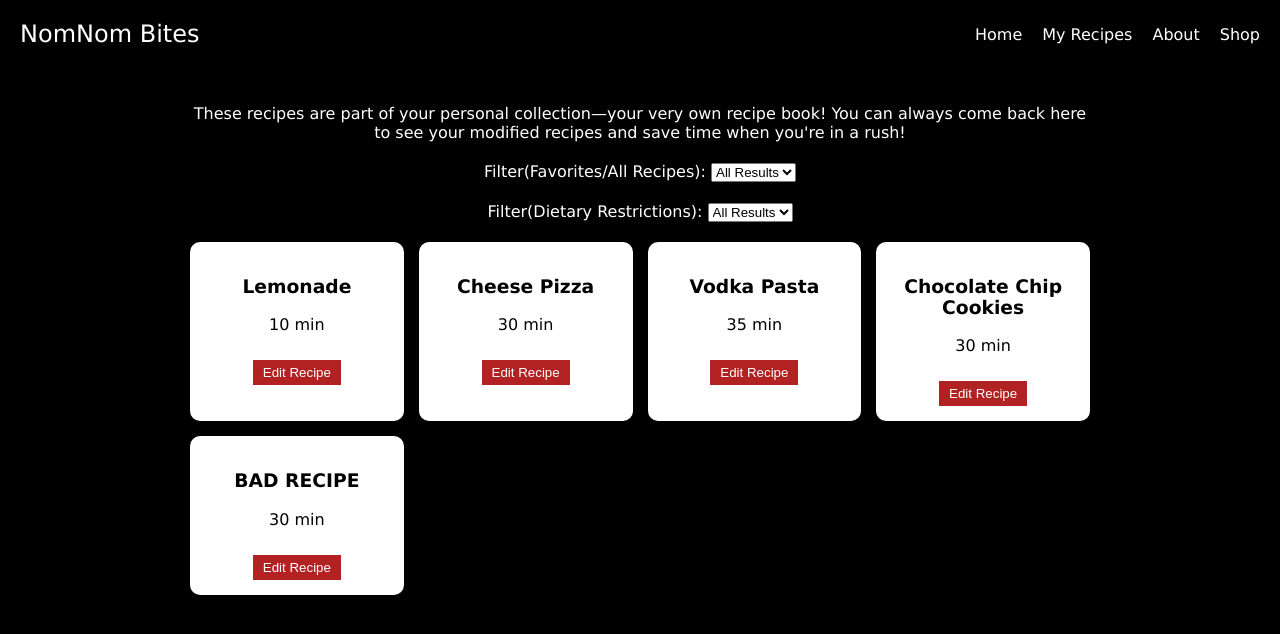
After one commit to sudocanttype/CS-3354.002-Team-5, a Flask app: page /myrecipes in a window 1280 px wide. The commit adds this page. Shown: the top 634 px of the page. Run offline with Flask 3, Linux system fonts and the light colour scheme.

Commit message:
My Recipes
- Rec

```diff
--- a/app.py
+++ b/app.py
@@ -13,5 +13,9 @@ def landingpage():  # homepage of application
 def loginpage():
     return render_template('loginpage.html')
 
+@app.route('/myrecipes') # when "My Recipes" button is clicked redirected to recipes page
+def myrecipes():
+    return render_template('recipes.html')
+
 if __name__ == '__main__':
     app.run()
--- a/templates/loginpage.html
+++ b/templates/loginpage.html
@@ -86,7 +86,7 @@
       <div class="logo">NomNom Bites</div>
       <div class="nav-items">
         <a href="{{ url_for('landingpage') }}">Home</a> <!-- landingpage calls the function in app.py-->
-        <a href="#">My Recipes</a> <!-- In href "#" makes a button clickable but does not redirect-->
+        <a href="{{url_for('myrecipes')}}">My Recipes</a>
         <a href="#">About</a>
         <a href="#">Shop</a>
       </div>
--- a/templates/practicelandingwebpage.html
+++ b/templates/practicelandingwebpage.html
@@ -123,7 +123,7 @@
 	        <div class="logo">NomNom Bites</div>
 	        <div class="nav-items">
 	            <a href="{{ url_for('landingpage') }}">Home</a> <!-- landingpage calls the function in app.py-->
-	            <a href="#">My Recipes</a> <!-- In href "#" makes a button clickable but does not redirect-->
+	            <a href="{{url_for('myrecipes')}}">My Recipes</a>
 	            <a href="#">About</a>
 	            <a href="#">Shop</a>
 	        </div>
--- /dev/null
+++ b/templates/recipes.html
@@ -0,0 +1,130 @@
+<!DOCTYPE html>
+<html lang="en">
+<head>
+    <meta charset="UTF-8">
+    <meta name="viewport" content="width=device-width, initial-scale=1.0">
+    <title>My Recipes</title>
+    <style>
+    body {
+            font-family: 'Verdana', sans-serif;
+            margin: 0;
+            padding: 0;
+            background-color: black;
+            color: white;
+        }
+    .navbar {
+      display: flex;
+      justify-content: space-between; /* pushes left + right apart */
+      align-items: center;
+      padding: 20px;
+      top: 0;
+        }
+    .logo {
+      color: white;
+      font-size: 24px;
+        }
+    .nav-items {
+      display: flex;
+      gap: 20px;
+    }
+
+    .nav-items a {
+      color: white;
+      text-decoration: none;
+    }
+    .container {
+            max-width: 900px;
+            margin: auto;
+            padding: 20px;
+            text-align: center;
+    }
+    .recipes {
+            display: grid;
+            grid-template-columns: repeat(auto-fit, minmax(200px, 1fr));
+            gap: 15px;
+    }
+    .recipe-box {
+            background: #fff;
+            color: black;
+            padding: 15px;
+            border-radius: 10px;
+            text-align: center;
+    }
+    .edit-btn {
+            background-color: #b22222;
+            color: white;
+            padding: 5px 10px;
+            border: none;
+            margin-top: 10px;
+            cursor: pointer;
+    }
+    .filter {
+            margin: 20px 0;
+        }
+    </style>
+</head>
+<body>
+    <section>
+        <nav>
+          <div class="navbar">
+          <div class="logo">NomNom Bites</div>
+          <div class="nav-items">
+            <a href="{{ url_for('landingpage') }}">Home</a> <!-- landingpage calls the function in app.py-->
+            <a href="{{url_for('myrecipes')}}">My Recipes</a>
+            <a href="#">About</a>
+            <a href="#">Shop</a>
+          </div>
+          </div>
+        </nav>
+    <div class="container">
+        <p>These recipes are part of your personal collection—your very own recipe book! You can always come back here to see your modified recipes and save time when you're in a rush!</p>
+
+        <div class="filter">
+            <label for="recipe-filter">Filter(Favorites/All Recipes):</label>
+            <select id="recipe-filter">
+                <option value="all">All Results</option>
+                <option value="favorites">Favorites</option>
+            </select>
+        </div>
+
+        <div class="filter">
+            <label for="recipe-filter2">Filter(Dietary Restrictions):</label>
+            <select id="recipe-filter2">
+                <option value="all">All Results</option>
+                <option value="nomeat">No Meat</option>
+                <option value="nodairy">No Dairy</option>
+                <option value="noegg">No Egg</option>
+                <option value="nogluten">No Gluten</option>
+            </select>
+        </div>
+
+        <div class="recipes">
+            <div class="recipe-box">
+                <h3>Lemonade</h3>
+                <p>10 min</p>
+                <button class="edit-btn">Edit Recipe</button>
+            </div>
+            <div class="recipe-box">
+                <h3>Cheese Pizza</h3>
+                <p>30 min</p>
+                <button class="edit-btn">Edit Recipe</button>
+            </div>
+            <div class="recipe-box">
+                <h3>Vodka Pasta</h3>
+                <p>35 min</p>
+                <button class="edit-btn">Edit Recipe</button>
+            </div>
+            <div class="recipe-box">
+                <h3>Chocolate Chip Cookies</h3>
+                <p>30 min</p>
+                <button class="edit-btn">Edit Recipe</button>
+            </div>
+            <div class="recipe-box">
+                <h3>BAD RECIPE</h3>
+                <p>30 min</p>
+                <button class="edit-btn">Edit Recipe</button>
+            </div>
+        </div>
+    </div>
+</body>
+</html>
```
